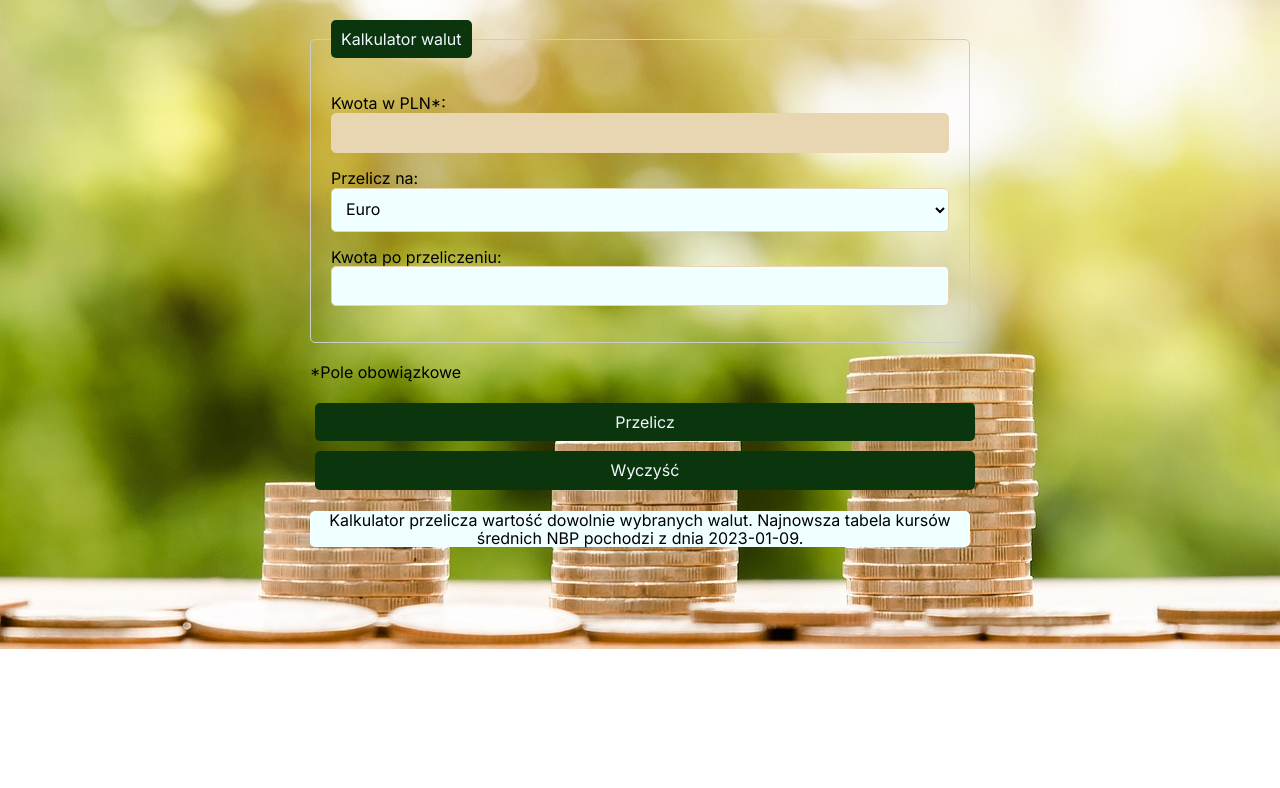
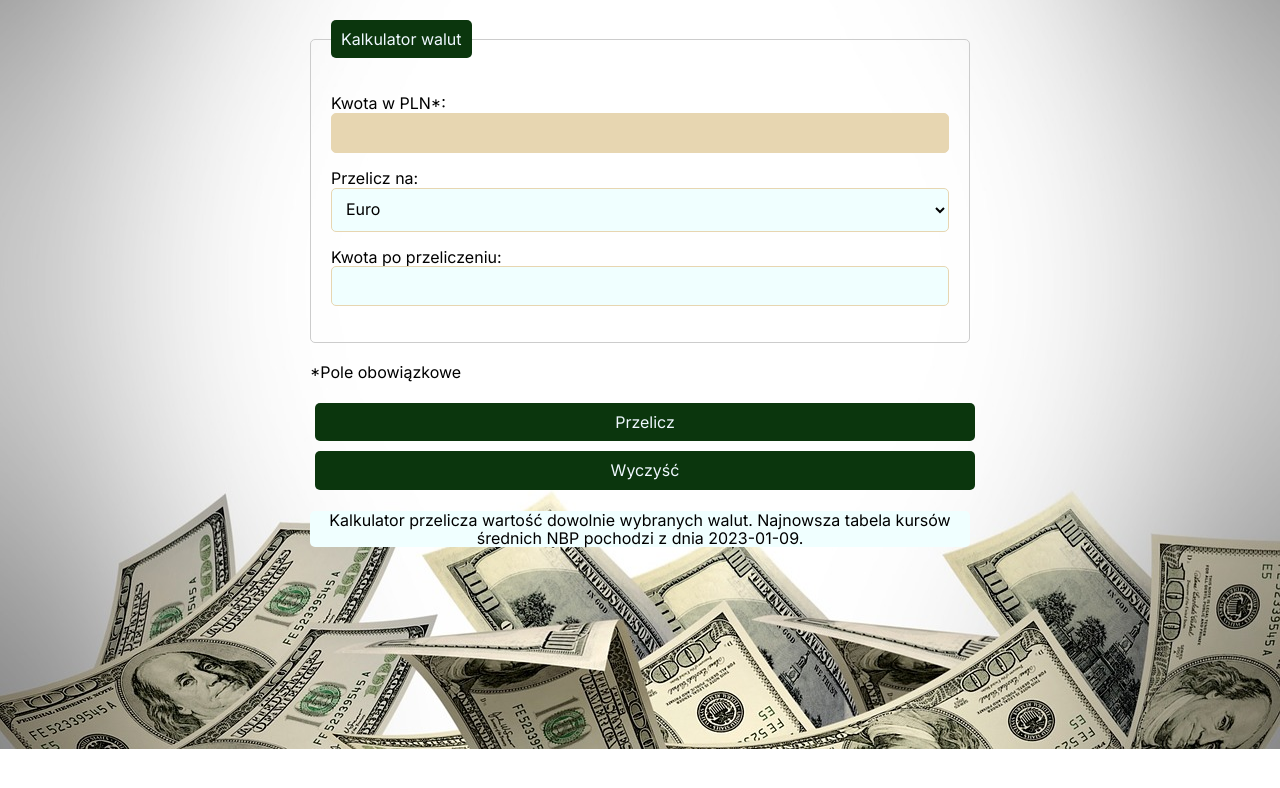
Before and after one commit to DorotaZielinska/currency-converter, a plain HTML site: page index.html in a window 1280 px wide. Drawn offline with nearby package versions, Linux system fonts and the light colour scheme.

Commit message:
new background added and og image added

```diff
--- a/css/style.css
+++ b/css/style.css
@@ -13,7 +13,7 @@ html {
     padding: 0 20px;
     font-family: 'Inter', sans-serif;
     color: black;
-    background-image: url("../images/money.jpg");
+    background-image: url("../images/dollar-landscape.jpg");
     background-size: cover;
     background-position: center;
     background-repeat: no-repeat;
--- a/js/script.js
+++ b/js/script.js
@@ -1,13 +1,4 @@
 {
-    const welcome = () => {
-        console.log("Udanego kalkulowania");
-    }
-    welcome();
-
-
-
-
-
     const calculateResult = (amountInPln, foreignCurrency) => {
         const rateEUR = 4.69;
         const rateUSD = 4.40;
@@ -28,19 +19,13 @@
     }
     const onFormSubmit = (event) => {
         event.preventDefault();
-
         const amountInPlnElement = document.querySelector(".js-amountInPln");
         const foreignCurrencyElement = document.querySelector(".js-foreignCurrency");
-
-
         const amountInPln = +amountInPlnElement.value;
         const foreignCurrency = foreignCurrencyElement.value;
-
         const result = calculateResult(amountInPln, foreignCurrency);
-
         updateResultText(amountInPln, result, foreignCurrency);
     }
-
     const init = () => {
         const formElement = document.querySelector(".js-form");
 
@@ -48,10 +33,10 @@
         formElement.addEventListener("reset", () => {
             console.log(`Formularz został zresetwowany.`);
         });
-
+        const welcome = () => {
+            console.log("Udanego kalkulowania");
+        }
+        welcome();
     }
     init();
-
-
-
 }
```
Also changed, not shown: images/dollar-landscape.jpg (added), images/shareimage.jpg (added).
